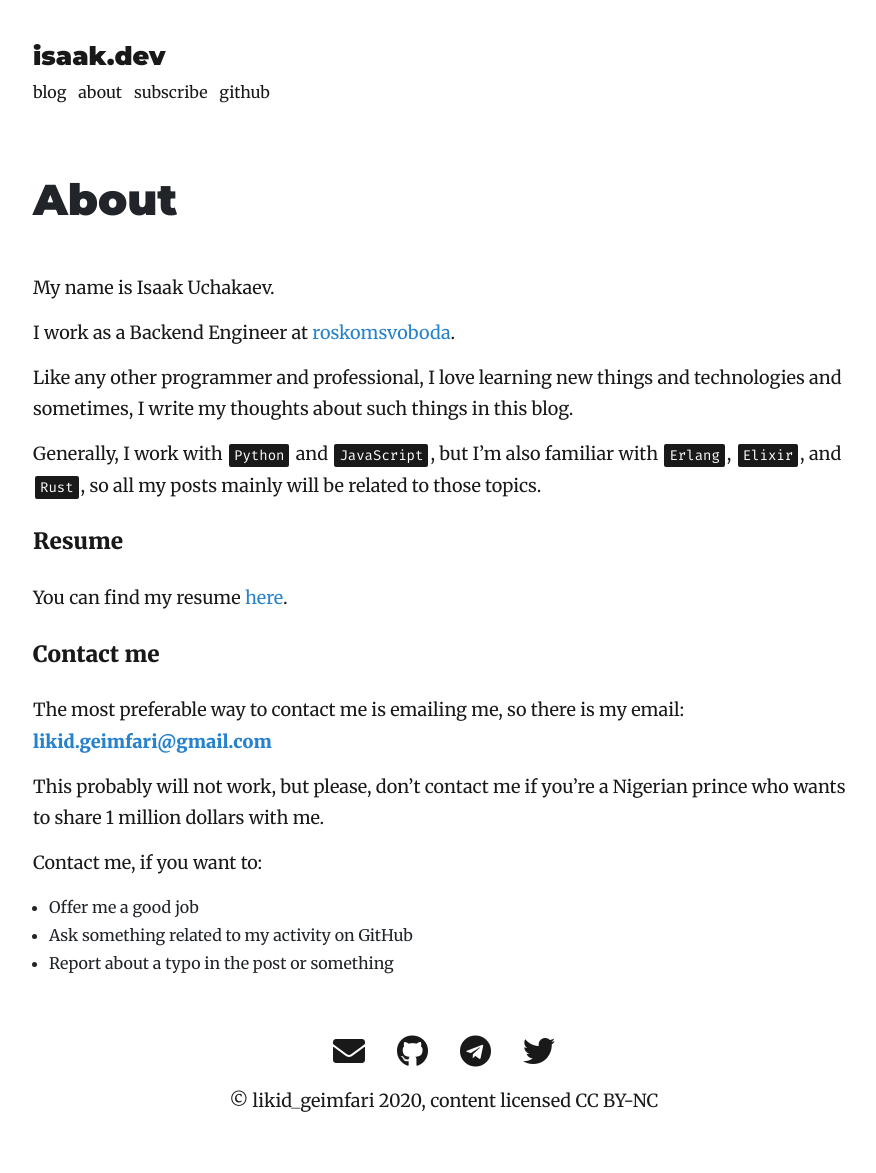
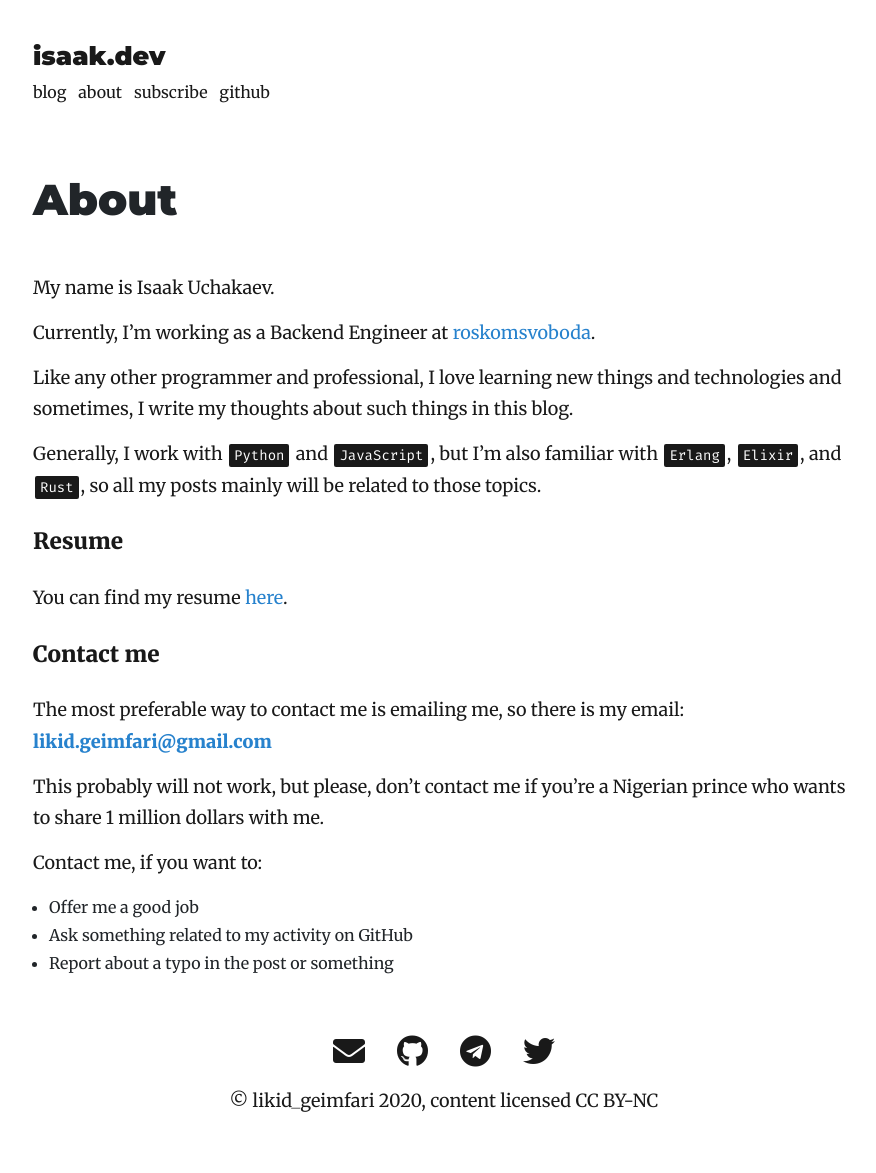
Before and after one commit to lk-geimfari/lk-geimfari.github.io, a Jekyll site: the page built from _pages/about.md, in a window 1280 px wide. Shown: the whole page, without its empty margins (196-1072 px from the left). Built offline with Jekyll 4.4.1, drawn with Linux system fonts in a browser that asks for light colours; nearby versions of some CDN libraries.

Commit message:
Update about me

```diff
--- a/_pages/about.md
+++ b/_pages/about.md
@@ -6,7 +6,7 @@ permalink: /about/
 
 My name is Isaak Uchakaev.
 
-I work as a Backend Engineer at [roskomsvoboda](https://github.com/roskomsvoboda).
+Currently, I'm working as a Backend Engineer at [roskomsvoboda](https://github.com/roskomsvoboda).
 
 Like any other programmer and professional, I love learning new things
 and technologies and sometimes, I write my thoughts about such things in
@@ -14,6 +14,7 @@ this blog.
 
 Generally, I work with `Python` and `JavaScript`, but I’m also familiar with
 `Erlang`, `Elixir`, and `Rust`, so all my posts mainly will be related to those topics.
+
 
 #### Resume
 
```
